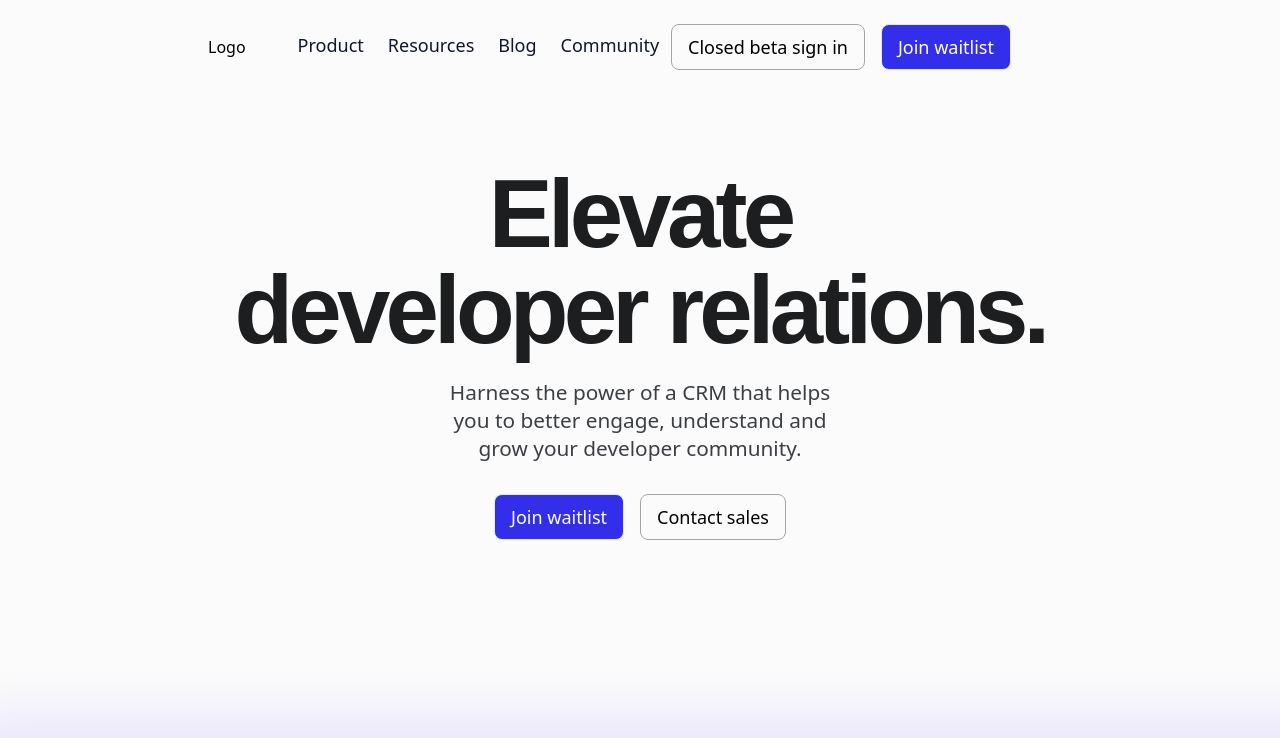
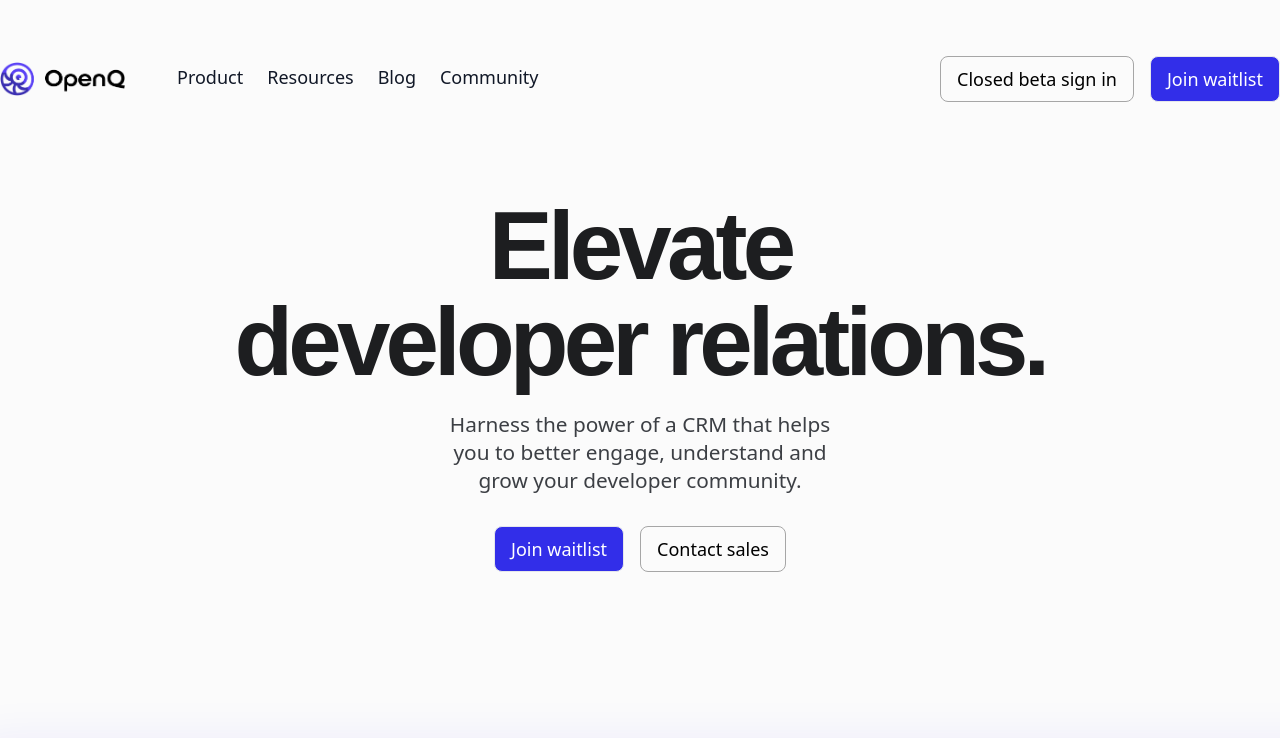
Before and after one commit to OpenQDev/drm-landing, a Next.js app: page / in a window 1280 px wide. Shown: the top 738 px of the page. Built offline with nearby package versions, Linux system fonts and the light colour scheme; a web font is replaced by a local one.

Commit message:
fixed logo image

```diff
--- a/src/components/Sales/Nav.jsx
+++ b/src/components/Sales/Nav.jsx
@@ -6,19 +6,16 @@ const Subnav = () => {
   const [isOpen, setIsOpen] = useState(false);
 
   return (
-    <div className="px-5 md:px-16 lg:px-52 pt-2">
-      <div
-        className={`flex flex-row justify-between md:justify-start items-center py-4`}
-      >
+    <div className="pt-10 px-content-padding">
+      <div className={`flex flex-row justify-between items-center w-full py-4`}>
         <div className="flex flex-row items-center">
-          <div className="w-1/3 xs:w-1/4 sm:w-1/8 md:w-1/6 lg:w-1/10">
-            {/*  <Image
+          <div className="">
+            <Image
               src="/logo.png"
               alt="OpenQ"
               width={125} // Original width of the image
               height={75} // Original height of the image
-            /> */}
-            Logo
+            />
           </div>
 
           <div className="hidden md:block pl-10 pb-1">
@@ -65,7 +62,7 @@ const Subnav = () => {
                 viewBox="0 0 24 24"
                 strokeWidth="1.5"
                 stroke="currentColor"
-                className="w-5 h-5"
+                className="w-6 h-6"
               >
                 <path
                   strokeLinecap="round"
@@ -80,7 +77,7 @@ const Subnav = () => {
                 viewBox="0 0 24 24"
                 strokeWidth="1.5"
                 stroke="currentColor"
-                className="w-5 h-5"
+                className="w-6 h-6"
               >
                 <path
                   strokeLinecap="round"
```
